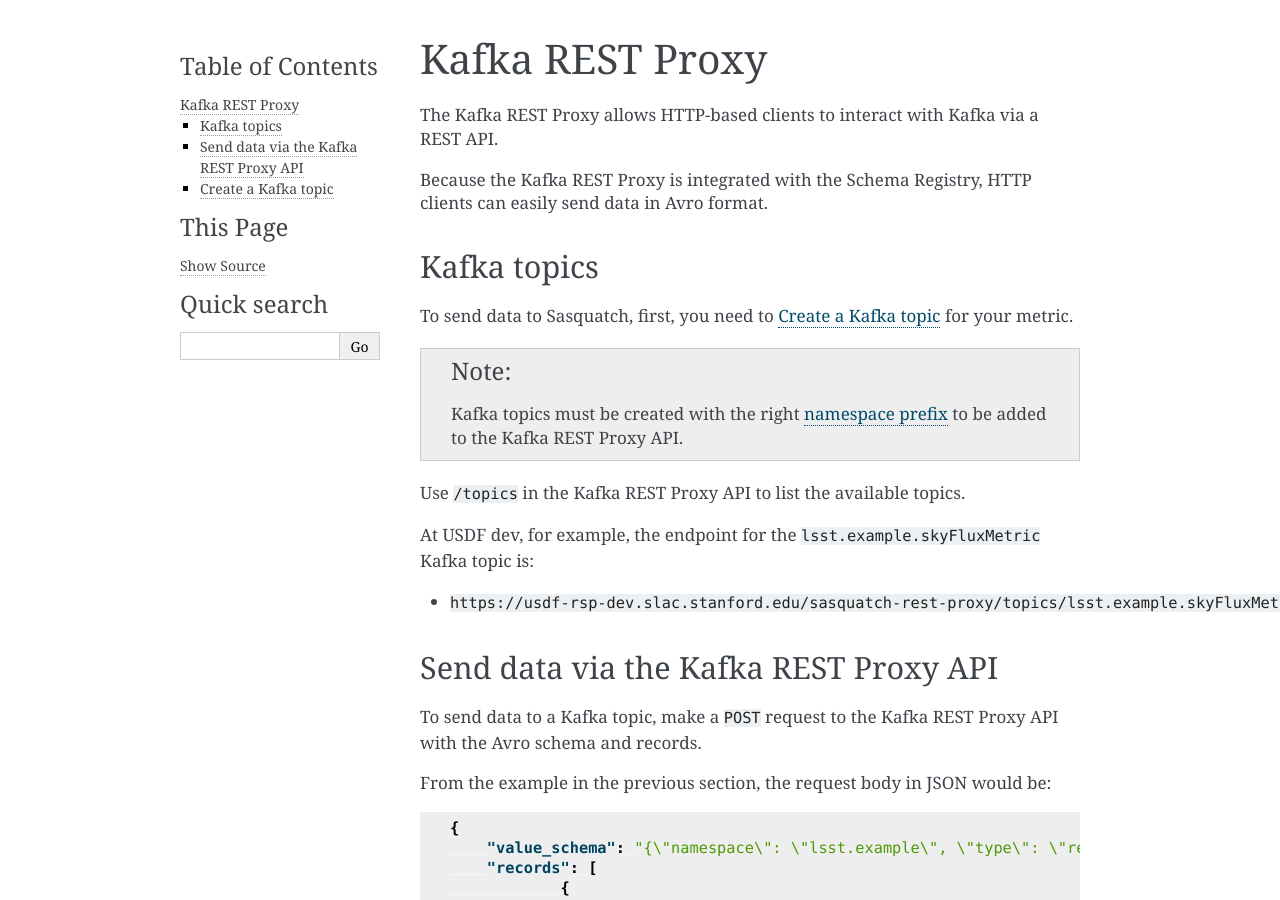
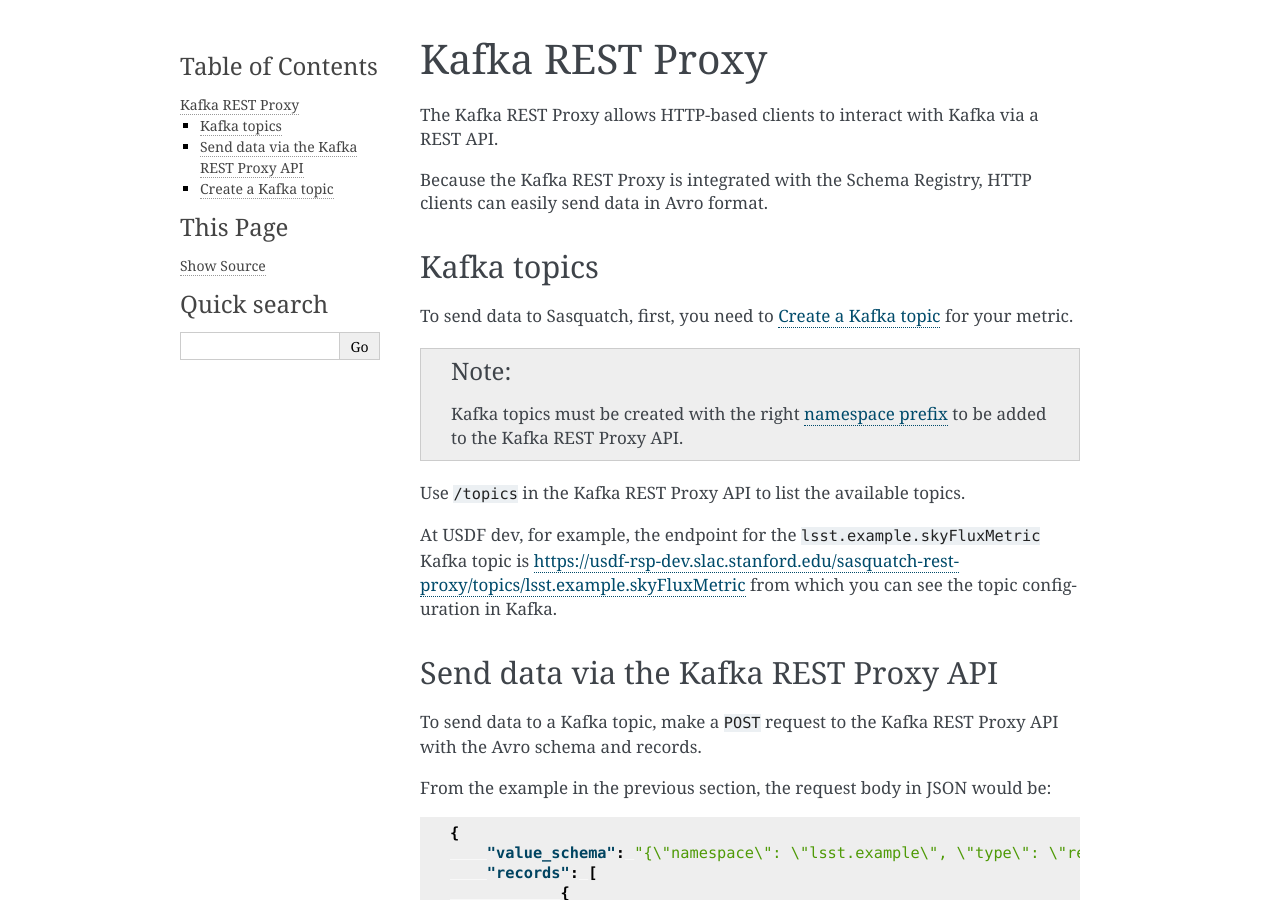
Before and after one commit to lsst-sqre/sasquatch, a Sphinx documentation site: the page built from docs/user-guide/restproxy.rst, in a window 1280 px wide and 900 px high. Built offline with Sphinx 7.4.7, drawn with Linux system fonts in a browser that asks for light colours.

Commit message:
Fix up link to the example topic

```diff
--- a/docs/user-guide/restproxy.rst
+++ b/docs/user-guide/restproxy.rst
@@ -20,9 +20,7 @@
 
 Use ``/topics`` in the Kafka REST Proxy API to list the available topics.
 
-At USDF dev, for example, the endpoint for the ``lsst.example.skyFluxMetric`` Kafka topic is:
-
-- ``https://usdf-rsp-dev.slac.stanford.edu/sasquatch-rest-proxy/topics/lsst.example.skyFluxMetric``
+At USDF dev, for example, the endpoint for the ``lsst.example.skyFluxMetric`` Kafka topic is https://usdf-rsp-dev.slac.stanford.edu/sasquatch-rest-proxy/topics/lsst.example.skyFluxMetric from which you can see the topic configuration in Kafka.
 
 
 Send data via the Kafka REST Proxy API
```
